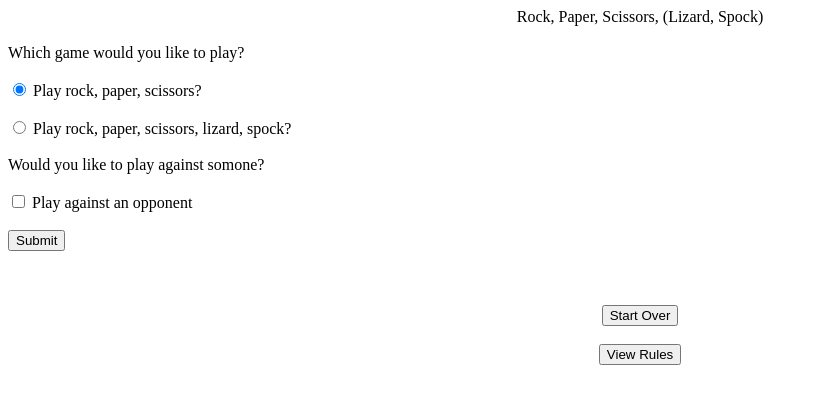
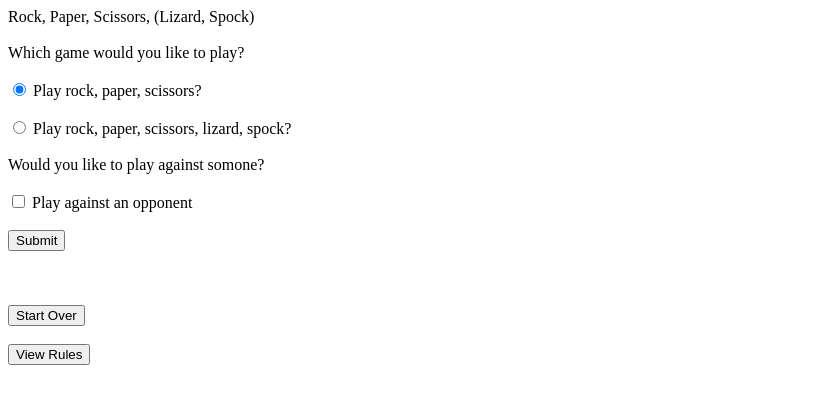
Before and after one commit to comp426-2023-spring/e02-harivig, a website: page public/index.html in a window 1280 px wide. Shown: the whole page, without its empty margins (0-818 px from the left). Drawn offline with Linux system fonts and the light colour scheme.

Commit message:
html tests

```diff
--- a/public/index.html
+++ b/public/index.html
@@ -10,13 +10,11 @@
         <!-- Link to your script file(s) and CSS in here somewhere -->
     </head>
     <body onload="showHideShots()">
-
-        <div style="text-align:center">
+        <div>
             Rock, Paper, Scissors, (Lizard, Spock)
             <br><br>
         </div>
-
-		<form id="opponent-and-game">
+		<form id="opponent-and-game" onsubmit="firstsubmit(event)">
             Which game would you like to play?
             <br><br>
             <input type="radio" id="rps" name="game" value="rps" checked="checked" onclick="playingrps()">
@@ -49,7 +47,7 @@
         </form>
         <div id="results" hidden></div>
         <br><br>
-        <div style="text-align:center">
+        <div>
             <button type="button" id="startover" onclick="startOver()">Start Over</button>
             <br><br>
             <form id="rules-form">
```
